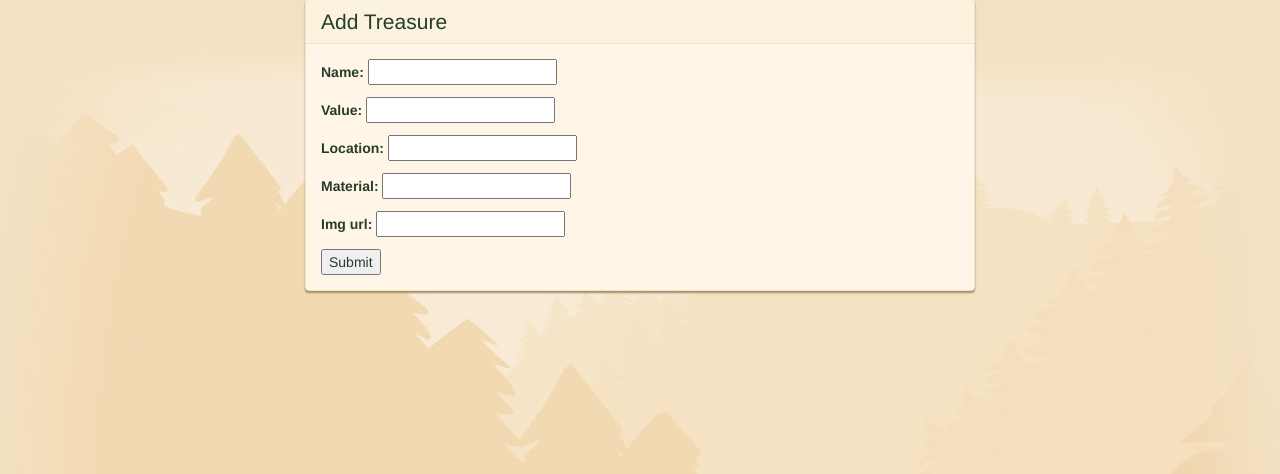
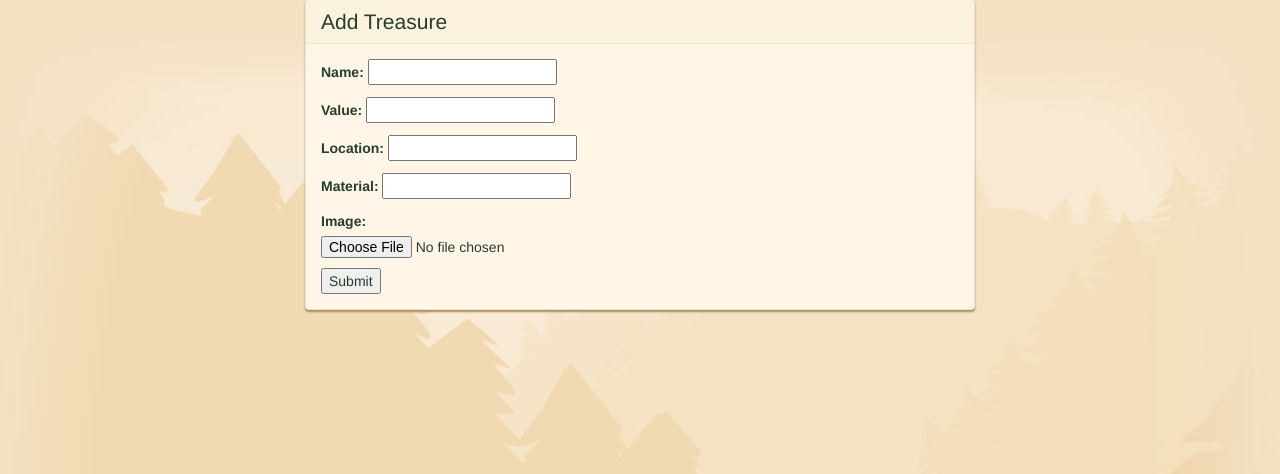
Before and after one commit to el-crocorino/CodeSchool-Django, a Django app: page / in a window 1280 px wide. Shown: the part 153-627 px from the top of the page. Run offline with Django 3.2, Linux system fonts and the light colour scheme; data that the repository does not hold is empty; some libraries are stand-ins or nearby versions.

Commit message:
Implemented image field

```diff
--- a/Treasuregram/Treasuregram/settings.py
+++ b/Treasuregram/Treasuregram/settings.py
@@ -120,3 +120,5 @@ USE_TZ = True
 # https://docs.djangoproject.com/en/1.11/howto/static-files/
 
 STATIC_URL = '/static/'
+MEDIA_ROOT = os.path.join(BASE_DIR, 'media')
+MEDIA_URL = '/media/'
--- a/Treasuregram/main_app/forms.py
+++ b/Treasuregram/main_app/forms.py
@@ -4,4 +4,4 @@ from .models import Treasure
 class TreasureForm( forms.ModelForm):
     class Meta:
         model = Treasure
-        fields = ['name', 'value', 'location', 'material', 'img_url']
+        fields = ['name', 'value', 'location', 'material', 'image']
--- a/Treasuregram/main_app/models.py
+++ b/Treasuregram/main_app/models.py
@@ -7,7 +7,7 @@ class Treasure(models.Model):
     value = models.DecimalField( max_digits = 10, decimal_places = 2)
     material = models.CharField( max_length = 100)
     location = models.CharField( max_length = 100)
-    img_url = models.CharField( max_length = 100)
+    image = models.ImageField( upload_to = 'treasure_images', default = 'media/default.png')
 
     def __str__( self):
         return self.name
--- a/Treasuregram/main_app/templates/detail.html
+++ b/Treasuregram/main_app/templates/detail.html
@@ -9,7 +9,7 @@
 			<h3 class="panel-title">{{ treasure.name }}</h3>
 		</div>
 		<div class="panel-body">
-			<div class="treasure-photo-detail"><img src="{{ treasure.img_url }}" alt="{{ treasure.name }}" style="max-width:170px; max-height:200px;"></div>
+			<div class="treasure-photo-detail"><img src="{{ treasure.image.url }}" alt="{{ treasure.name }}" style="max-width:170px; max-height:200px;"></div>
 			<table class="treasure-table">
 				<tr>
 					<th><img src="{% static "images/material-icon.png" %}" alt="Material Icon">Material:</th>
--- a/Treasuregram/main_app/templates/index.html
+++ b/Treasuregram/main_app/templates/index.html
@@ -14,7 +14,7 @@
                     </div>
                     <div class="panel-body">
                         <div class="treasure-photo">
-                            <img src="{{ treasure.img_url }}" alt="{{ treasure.name }} image" style="max-width:170px; max-height:200px;"/>
+                            <img src="{{ treasure.image.url }}" alt="{{ treasure.name }} image" style="max-width:170px; max-height:200px;"/>
                         </div>
                     </div>
                 </div>
@@ -33,7 +33,7 @@
             <h3 class="panel-title">Add Treasure</h3>
         </div>
         <div class="panel-body">
-            <form action="post_url/" method="POST">
+            <form enctype="multipart/form-data" action="post_url/" method="POST">
                 {% csrf_token %}
                 {{ form.as_p }}
                 <input type="submit" value="Submit">
--- a/Treasuregram/main_app/urls.py
+++ b/Treasuregram/main_app/urls.py
@@ -1,4 +1,6 @@
 from django.conf.urls import url
+from django.conf import settings
+from django.views.static import serve
 from . import views
 
 
@@ -7,3 +9,8 @@ urlpatterns = [
     url(r'^([0-9]+)/$', views.detail, name = 'detail'),
     url(r'^post_url/$', views.post_treasure, name = 'post treasure'),
 ]
+
+if settings.DEBUG:
+    urlpatterns += [
+        url(r'^media/(?P<path>.*)$', serve, {'document_root' : settings.MEDIA_ROOT}),
+    ]
--- a/Treasuregram/main_app/views.py
+++ b/Treasuregram/main_app/views.py
@@ -1,5 +1,5 @@
 from django.shortcuts import render
-from django.http import HttpResponse
+from django.http import HttpResponseRedirect
 from .models import Treasure
 from .forms import TreasureForm
 
@@ -17,7 +17,7 @@ def detail(request, treasure_id):
     return render(request, 'detail.html', {'treasure': treasure})
 
 def post_treasure(request):
-    form = TreasureForm(request.POST)
+    form = TreasureForm(request.POST, request.FILES)
     if form.is_valid():
         form.save(commit = True)
     return HttpResponseRedirect('/')
```
Also changed, not shown: Treasuregram/main_app/migrations/0002_auto_20170711_0415.py (added).
